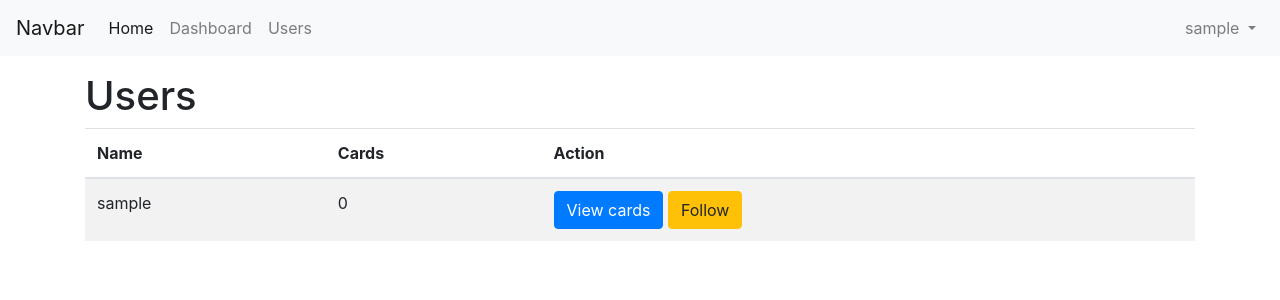
After one commit to lbassin/ESGI5_Django, a Django app: page /users in a window 1280 px wide. The commit adds this page. Shown: the top 300 px of the page. Run offline with Django 3.2, Linux system fonts and the light colour scheme; the visitor is signed in with stand-in values (Sample User, id 1); data comes from the database, SQL or seed files in the repository; data that the repository does not hold is empty; some libraries are stand-ins or nearby versions.

Commit message:
View other players cards

```diff
--- a/cards/urls.py
+++ b/cards/urls.py
@@ -3,11 +3,11 @@ from django.conf.urls import url
 from . import views
 
 urlpatterns = [
-    url(r'decks/edit/(?P<id>\d+)', views.deck_edit, name='decks_edit'),
-    url(r'decks/view/(?P<id>\d+)', views.deck_view, name='decks_view'),
-    url(r'decks/new', views.deck_new, name='decks_new'),
-    url(r'decks', views.decks, name='decks'),
-    url(r'sell', views.cards_sell, name='cards_sell'),
-    url(r'view/(?P<id>\d+)', views.cards_view, name='cards_view'),
-    url('', views.cards, name='cards'),
+    url(r'cards/decks/edit/(?P<id>\d+)', views.deck_edit, name='decks_edit'),
+    url(r'cards/decks/view/(?P<id>\d+)', views.deck_view, name='decks_view'),
+    url(r'cards/decks/new', views.deck_new, name='decks_new'),
+    url(r'cards/decks', views.decks, name='decks'),
+    url(r'cards/sell', views.cards_sell, name='cards_sell'),
+    url(r'cards/view/(?P<id>\d+)', views.cards_view, name='cards_view'),
+    url(r'cards', views.cards, name='cards')
 ]
--- a/cards/views.py
+++ b/cards/views.py
@@ -76,6 +76,7 @@ def cards_view(request, id):
     return render(request, 'cards/cards_view.html', {'card': card})
 
 
+@login_required
 def cards_sell(request):
     try:
         profile = request.user.profile
--- a/hearthstone/templates/base.html
+++ b/hearthstone/templates/base.html
@@ -18,12 +18,17 @@
     </button>
     <div id="navbar-left" class="navbar-collapse collapse">
         <ul class="navbar-nav mr-auto">
+            {% if request.user.is_authenticated %}
                 <li class="nav-item active">
-                <a class="nav-link" href="#">Home</a>
+                    <a class="nav-link" href="/">Home</a>
                 </li>
                 <li class="nav-item">
-                <a class="nav-link" href="#">Features</a>
+                    <a class="nav-link" href="{% url 'users_dashboard' %}">Dashboard</a>
                 </li>
+                <li class="nav-item">
+                    <a class="nav-link" href="{% url 'users_list' %}">Users</a>
+                </li>
+            {% endif %}
         </ul>
         <ul class="navbar-nav">
             {% if not request.user.is_authenticated %}
@@ -42,7 +47,7 @@
                         {{ request.user.username }}
                     </a>
                     <div class="dropdown-menu" aria-labelledby="navbarDropdownMenuLink">
-                    <a class="dropdown-item" href="{% url 'dashboard' %}">Dashboard</a>
+                        <a class="dropdown-item" href="{% url 'users_dashboard' %}">Dashboard</a>
                         <a class="dropdown-item" href="{% url 'password_change' %}">Change password</a>
                         <a class="dropdown-item" href="{% url 'logout' %}">Logout</a>
                     </div>
--- a/hearthstone/templates/users.html
+++ b/hearthstone/templates/users.html
@@ -15,7 +15,7 @@
                         <p>Victory : TODO</p>
                         <p>Credits : {{ request.user.profile.credits }}</p>
                     </div>
-                    <a href="{% url 'dashboard' %}" class="btn btn-secondary">Dashboard</a>
+                    <a href="{% url 'users_dashboard' %}" class="btn btn-secondary">Dashboard</a>
                 </div>
             </div>
         </div>
--- a/hearthstone/urls.py
+++ b/hearthstone/urls.py
@@ -19,8 +19,8 @@ from django.views.generic.base import RedirectView
 
 urlpatterns = [
     url(r'^admin/', admin.site.urls),
-    url(r'^users/', include('users.urls')),
-    url(r'^cards/', include('cards.urls')),
+    url('', include('users.urls')),
+    url('', include('cards.urls')),
     url(r'^store/', include('store.urls')),
     url(r'^$', RedirectView.as_view(url='/users/dashboard', permanent=False))
 ]
--- a/users/decorators.py
+++ b/users/decorators.py
@@ -4,7 +4,7 @@ from django.shortcuts import redirect
 def login_refused(func):
     def wrapper(request):
         if request.user.is_authenticated:
-            return redirect('dashboard')
+            return redirect('users_dashboard')
 
         return func(request)
 
--- a/users/templates/registration/password_change_done.html
+++ b/users/templates/registration/password_change_done.html
@@ -7,7 +7,7 @@
     <div class="card-body">
         <h1>Ok.</h1>
         <p>C'est bon tu peux partir maintenant</p>
-        <a href="{% url 'dashboard' %}">Dashboard</a>
+        <a href="{% url 'users_dashboard' %}">Dashboard</a>
     </div>
 </div>
 {% endblock %}
--- /dev/null
+++ b/users/templates/users/users_list.html
@@ -0,0 +1,43 @@
+{% extends 'base.html' %}
+
+{% block title %} Users {% endblock %}
+
+{% block body %}
+    <div class="row">
+        <div class="col-12">
+            <h1>Users</h1>
+        </div>
+    </div>
+
+    <div class="row">
+        <div class="col-12">
+            <table class="table table-striped">
+                <thead>
+                <tr>
+                    <th scope="col">Name</th>
+                    <th scope="col">Cards</th>
+                    <th scope="col">Action</th>
+                </tr>
+                </thead>
+                <tbody>
+                {% for user in users %}
+                    <tr>
+                        <td>{{ user.username }}</td>
+                        <td>{{ user.profile.cards.count }}</td>
+                        <td>
+                            <a href="{% url 'users_cards' id=user.id %}" class="btn btn-primary">View cards</a>
+                            <a href="" class="btn btn-warning">Follow</a>
+                        </td>
+                    </tr>
+                {% endfor %}
+                {% if users|length <= 0 %}
+                    <tr>
+                        <td colspan="3" class="text-center">No data</td>
+                    </tr>
+                {% endif %}
+                </tbody>
+            </table>
+
+        </div>
+    </div>
+{% endblock %}
--- a/users/urls.py
+++ b/users/urls.py
@@ -4,7 +4,9 @@ from django.urls import include
 from . import views
 
 urlpatterns = [
-    url('', include('django.contrib.auth.urls')),
-    url('dashboard', views.dashboard, name='dashboard'),
-    url('register', views.register, name='register')
+    url(r'^users/', include('django.contrib.auth.urls')),
+    url('users/register', views.register, name='register'),
+    url('dashboard', views.dashboard, name='users_dashboard'),
+    url(r'users/(?P<id>\d+)', views.cards, name='users_cards'),
+    url('users', views.users, name='users_list'),
 ]
--- a/users/views.py
+++ b/users/views.py
@@ -1,5 +1,8 @@
 from django.contrib.auth import login
 from django.contrib.auth.decorators import login_required
+from django.contrib.auth.models import User
+from django.core.exceptions import ObjectDoesNotExist
+from django.http import Http404
 from django.shortcuts import render, redirect
 
 from users.decorators import login_refused
@@ -22,6 +25,22 @@ def register(request):
             user = form.save()
             login(request, user)
 
-            return redirect('dashboard')
+            return redirect('users_dashboard')
 
     return render(request, 'users/register.html', {'form': form})
+
+
+@login_required
+def users(request):
+    users = User.objects.all()
+
+    return render(request, 'users/users_list.html', {'users': users})
+
+
+def cards(request, id):
+    try:
+        user = User.objects.get(id=id)
+    except ObjectDoesNotExist:
+        raise Http404
+
+    return render(request, 'users/users_cards.html', {'cards': user.profile.cards.all(), 'user': user})
```
Also changed, not shown: users/templates/users/users_cards.html (added, +19 -0 lines). Lines whose indentation alone changed are shown as unchanged.
